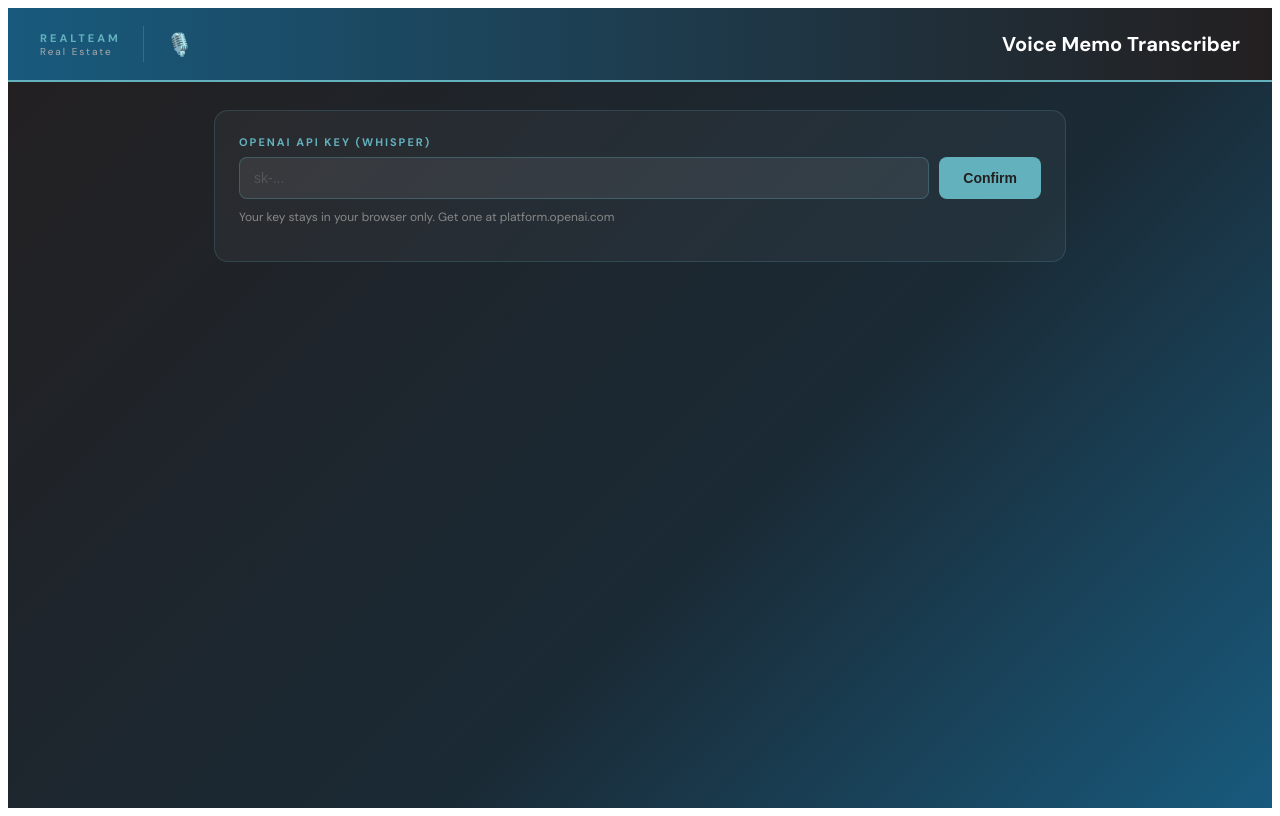
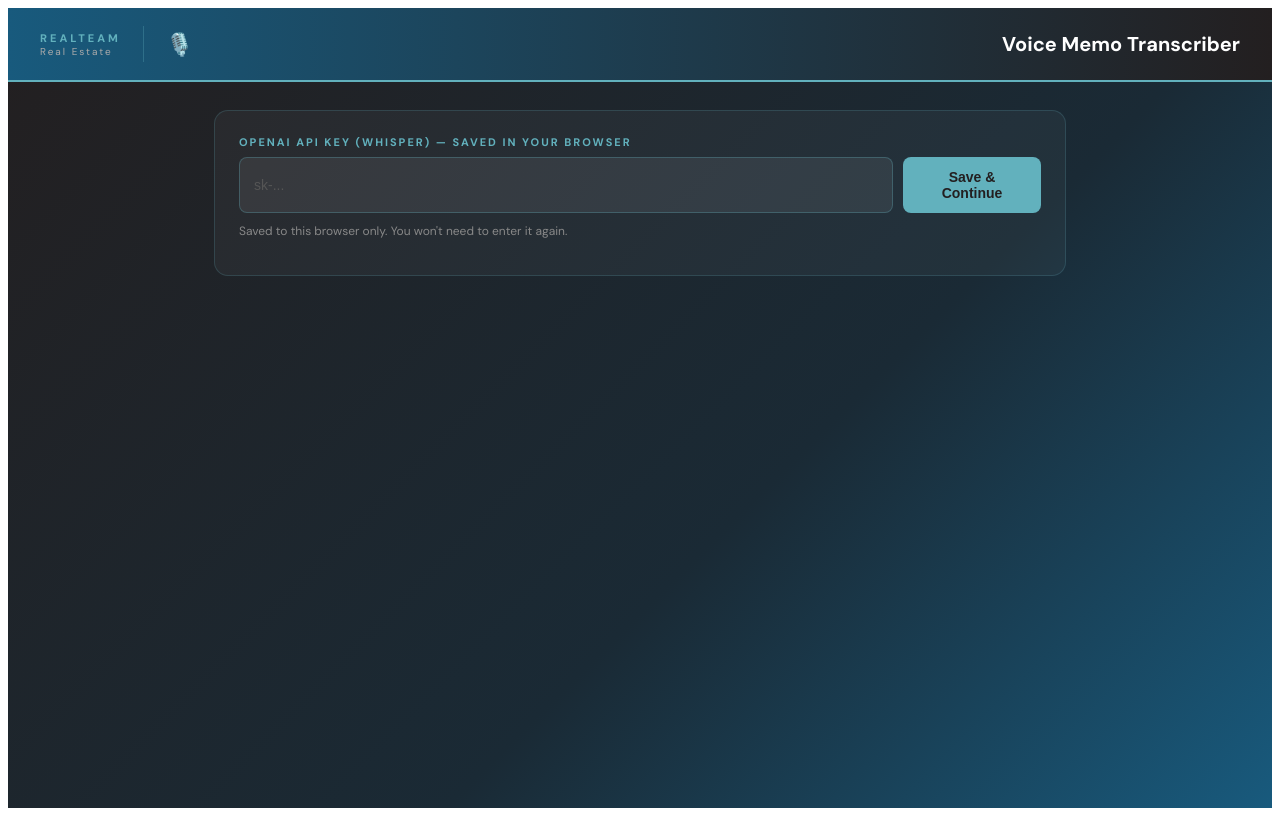
Before and after one commit to tommy-logan-ai/voice-transcriber, a React (Vite) app: page / in a window 1280 px wide. Built offline with nearby package versions, Linux system fonts and the light colour scheme.

Commit message:
save api key to browser

```diff
--- a/src/App.jsx
+++ b/src/App.jsx
@@ -12,8 +12,8 @@ function speakerColor(index) {
 }
 
 export default function App() {
-  const [apiKey, setApiKey] = useState("");
-  const [keyConfirmed, setKeyConfirmed] = useState(false);
+  const [apiKey, setApiKey] = useState(() => localStorage.getItem("openai_key") || "");
+  const [keyConfirmed, setKeyConfirmed] = useState(() => !!localStorage.getItem("openai_key"));
   const [audioFile, setAudioFile] = useState(null);
   const [audioUrl, setAudioUrl] = useState(null);
   const [numSpeakers, setNumSpeakers] = useState(2);
@@ -28,6 +28,19 @@ export default function App() {
   const [activeTab, setActiveTab] = useState("transcript");
   const [error, setError] = useState("");
   const fileRef = useRef();
+
+  const confirmKey = () => {
+    if (apiKey.startsWith("sk-")) {
+      localStorage.setItem("openai_key", apiKey);
+      setKeyConfirmed(true);
+    }
+  };
+
+  const clearKey = () => {
+    localStorage.removeItem("openai_key");
+    setApiKey("");
+    setKeyConfirmed(false);
+  };
 
   const handleDrop = useCallback((e) => {
     e.preventDefault();
@@ -182,12 +195,12 @@ export default function App() {
       <div style={S.container}>
         {!keyConfirmed && (
           <div style={S.card} className="fi">
-            <span style={S.label}>OpenAI API Key (Whisper)</span>
+            <span style={S.label}>OpenAI API Key (Whisper) — saved in your browser</span>
             <div style={{ display: "flex", gap: "10px" }}>
-              <input style={S.input} type="password" placeholder="sk-..." value={apiKey} onChange={e => setApiKey(e.target.value)} onKeyDown={e => e.key === "Enter" && apiKey.startsWith("sk-") && setKeyConfirmed(true)} />
-              <button style={S.btn()} onClick={() => apiKey.startsWith("sk-") && setKeyConfirmed(true)}>Confirm</button>
+              <input style={S.input} type="password" placeholder="sk-..." value={apiKey} onChange={e => setApiKey(e.target.value)} onKeyDown={e => e.key === "Enter" && confirmKey()} />
+              <button style={S.btn()} onClick={confirmKey}>Save & Continue</button>
             </div>
-            <p style={{ fontSize: "12px", color: "#888", marginTop: "10px" }}>Your key stays in your browser only. Get one at platform.openai.com</p>
+            <p style={{ fontSize: "12px", color: "#888", marginTop: "10px" }}>Saved to this browser only. You won't need to enter it again.</p>
           </div>
         )}
         {keyConfirmed && (
@@ -206,7 +219,7 @@ export default function App() {
                   {[1,2,3,4,5,6].map(n => <option key={n} value={n}>{n} {n===1?"speaker":"speakers"}</option>)}
                 </select>
               </div>
-              <div style={{ display: "flex", alignItems: "flex-end" }}><button style={{ ...S.btnGhost, fontSize: "12px" }} onClick={() => setKeyConfirmed(false)}>🔑 Change Key</button></div>
+              <div style={{ display: "flex", alignItems: "flex-end" }}><button style={{ ...S.btnGhost, fontSize: "12px" }} onClick={clearKey}>🔑 Change Key</button></div>
             </div>
             <div style={S.card} className="fi" onDrop={handleDrop} onDragOver={e => e.preventDefault()}>
               <div style={S.dropZone} onClick={() => fileRef.current.click()}>
```
